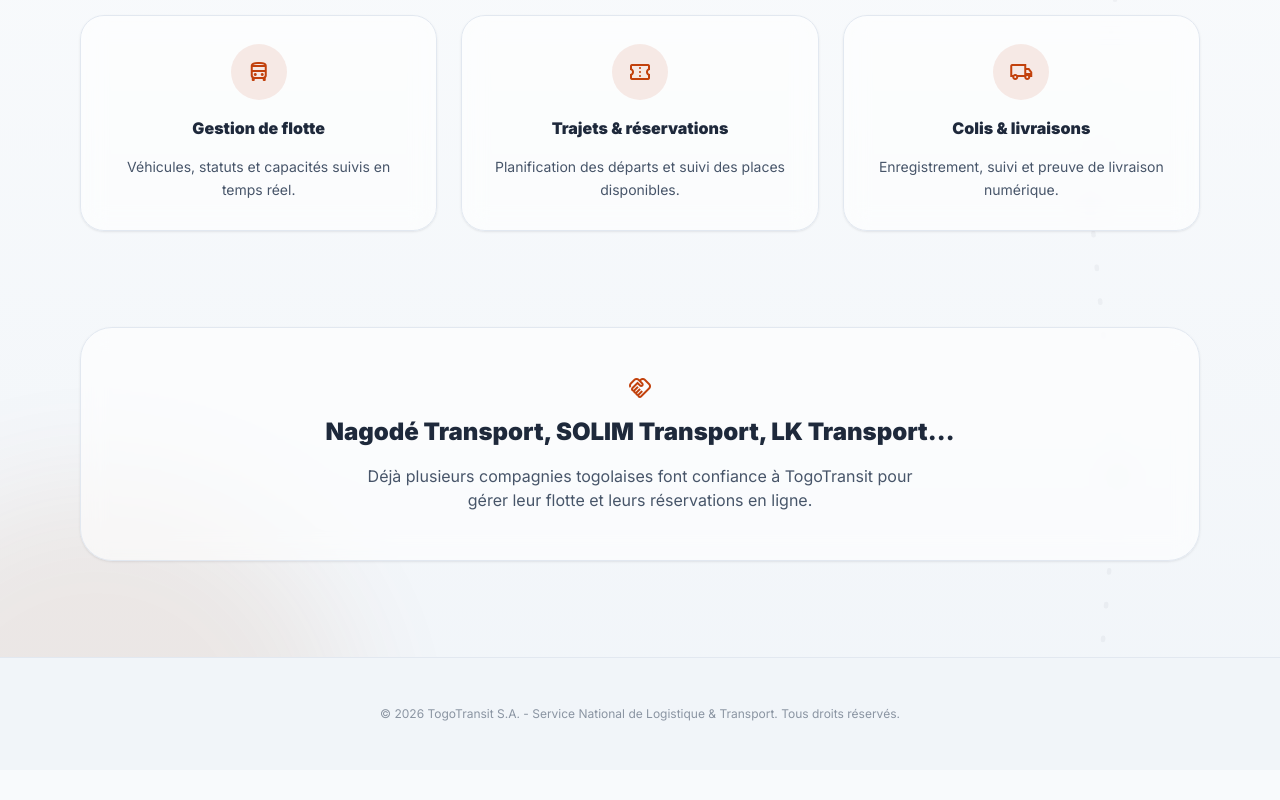
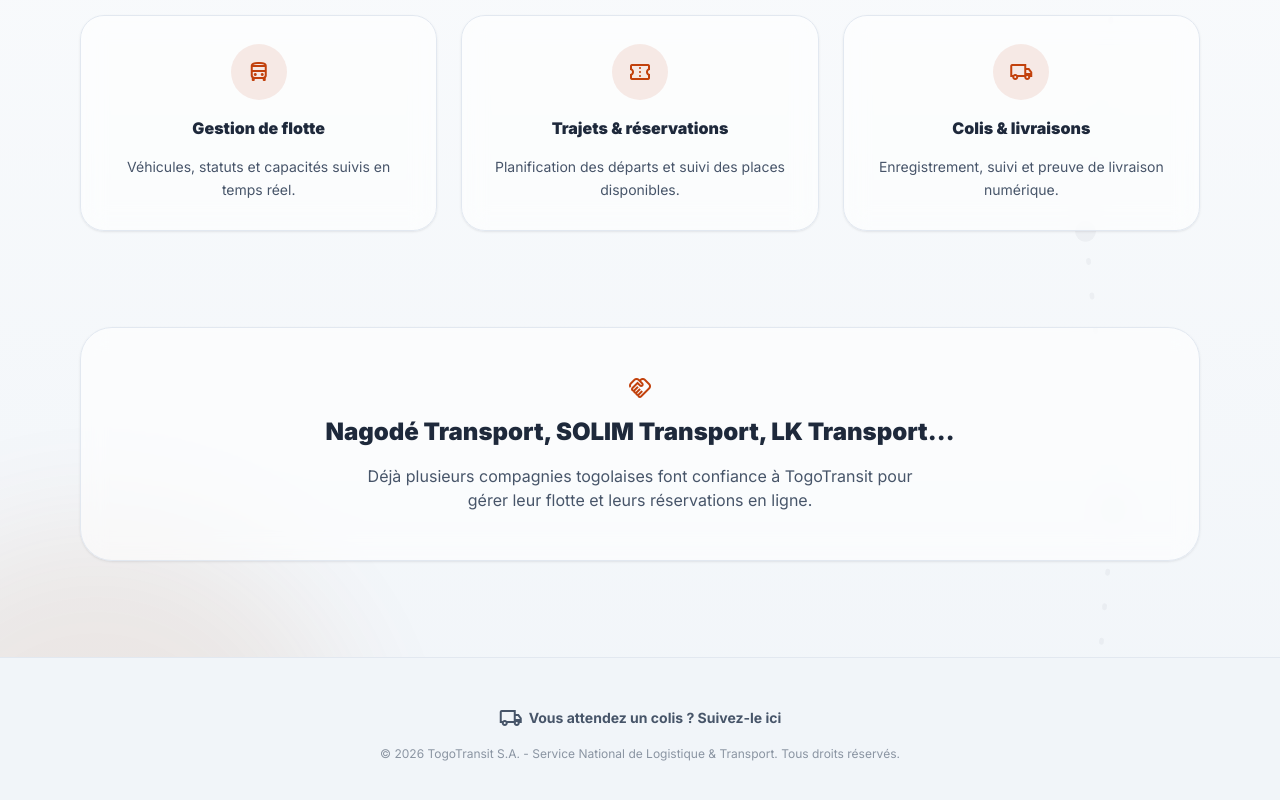
Before and after one commit to mitch117-web/togotransit, a Next.js app: page / in a window 1280 px wide. Shown: the part 902-1702 px from the top of the page. Before the commit the page ends 1672 px from the top, so only its background shows below. Built offline with nearby package versions, Linux system fonts and the light colour scheme.

Commit message:
feat(landing): ajoute un lien discret vers le suivi de colis dans le footer

```diff
--- a/src/app/page.tsx
+++ b/src/app/page.tsx
@@ -226,7 +226,14 @@ export default function LandingPage() {
       </section>
 
       <footer className="py-12 mt-4 bg-surface-container text-on-surface-variant text-center border-t border-outline-variant relative z-10">
-        <div className="max-w-6xl mx-auto flex flex-col gap-4 px-4">
+        <div className="max-w-6xl mx-auto flex flex-col items-center gap-4 px-4">
+          <Link
+            href="/tracking"
+            className="text-sm font-bold text-on-surface-variant hover:text-primary transition-colors flex items-center gap-1.5"
+          >
+            <span className="material-symbols-outlined text-base">local_shipping</span>
+            Vous attendez un colis ? Suivez-le ici
+          </Link>
           <p className="text-xs opacity-60">© 2026 TogoTransit S.A. - Service National de Logistique &amp; Transport. Tous droits réservés.</p>
         </div>
       </footer>
```
